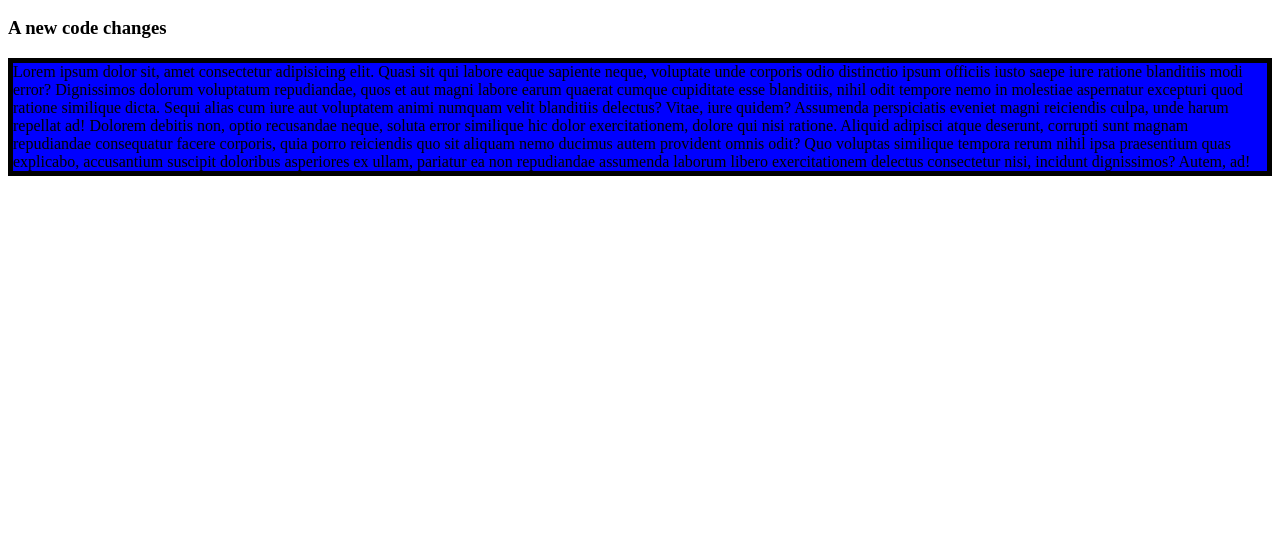
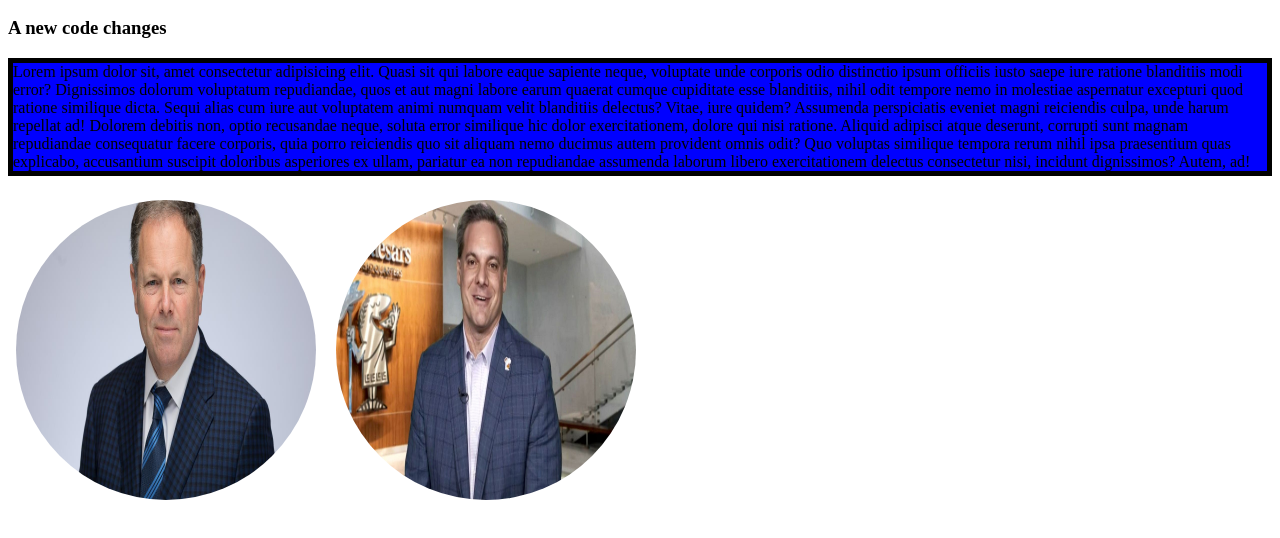
Before and after one commit to mahfujsunny/second-repo, a plain HTML site: page index.html in a window 1280 px wide. Shown: the part 110-648 px from the top of the page. Drawn offline with Linux system fonts and the light colour scheme.

Commit message:
photo added

```diff
--- a/index.html
+++ b/index.html
@@ -12,5 +12,7 @@
     <h2>Its an another heading tag</h2>
     <h3>A new code changes</h3>
     <p>Lorem ipsum dolor sit, amet consectetur adipisicing elit. Quasi sit qui labore eaque sapiente neque, voluptate unde corporis odio distinctio ipsum officiis iusto saepe iure ratione blanditiis modi error? Dignissimos dolorum voluptatum repudiandae, quos et aut magni labore earum quaerat cumque cupiditate esse blanditiis, nihil odit tempore nemo in molestiae aspernatur excepturi quod ratione similique dicta. Sequi alias cum iure aut voluptatem animi numquam velit blanditiis delectus? Vitae, iure quidem? Assumenda perspiciatis eveniet magni reiciendis culpa, unde harum repellat ad! Dolorem debitis non, optio recusandae neque, soluta error similique hic dolor exercitationem, dolore qui nisi ratione. Aliquid adipisci atque deserunt, corrupti sunt magnam repudiandae consequatur facere corporis, quia porro reiciendis quo sit aliquam nemo ducimus autem provident omnis odit? Quo voluptas similique tempora rerum nihil ipsa praesentium quas explicabo, accusantium suscipit doloribus asperiores ex ullam, pariatur ea non repudiandae assumenda laborum libero exercitationem delectus consectetur nisi, incidunt dignissimos? Autem, ad!</p>
+    <img src="./Dan Rowe.jpg" alt="" class="a">
+    <img src="./little Caesars.jpg" alt="" class="a">
 </body>
 </html>
--- a/style.css
+++ b/style.css
@@ -8,3 +8,11 @@ h1 {
     border-left: 10px solid black;
     border-radius: 20px;
 }
+
+.a {
+    width: 300px;
+    height: 300px;
+    background-size: cover;
+    border: 8px solid #fff;
+    border-radius: 50%;
+}
```
Also changed, not shown: Dan Rowe.jpg (added), little Caesars.jpg (added).
